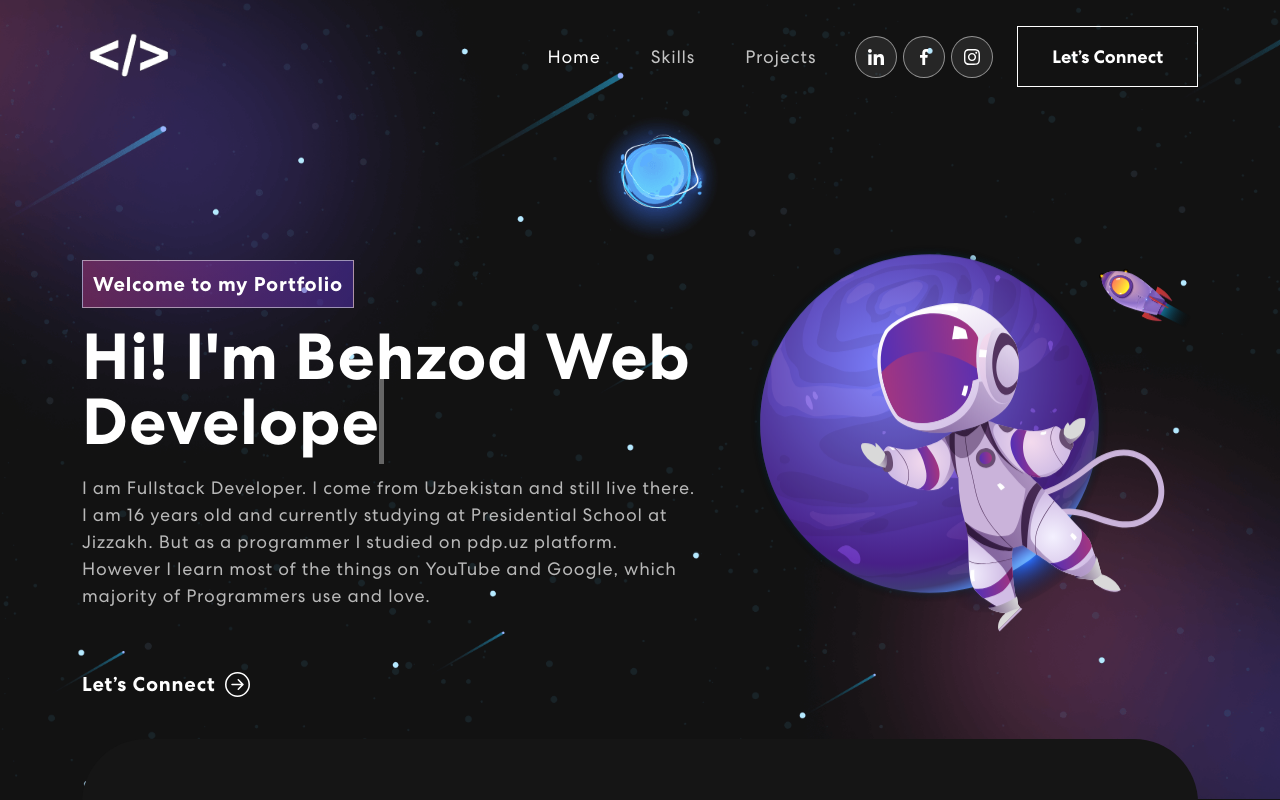
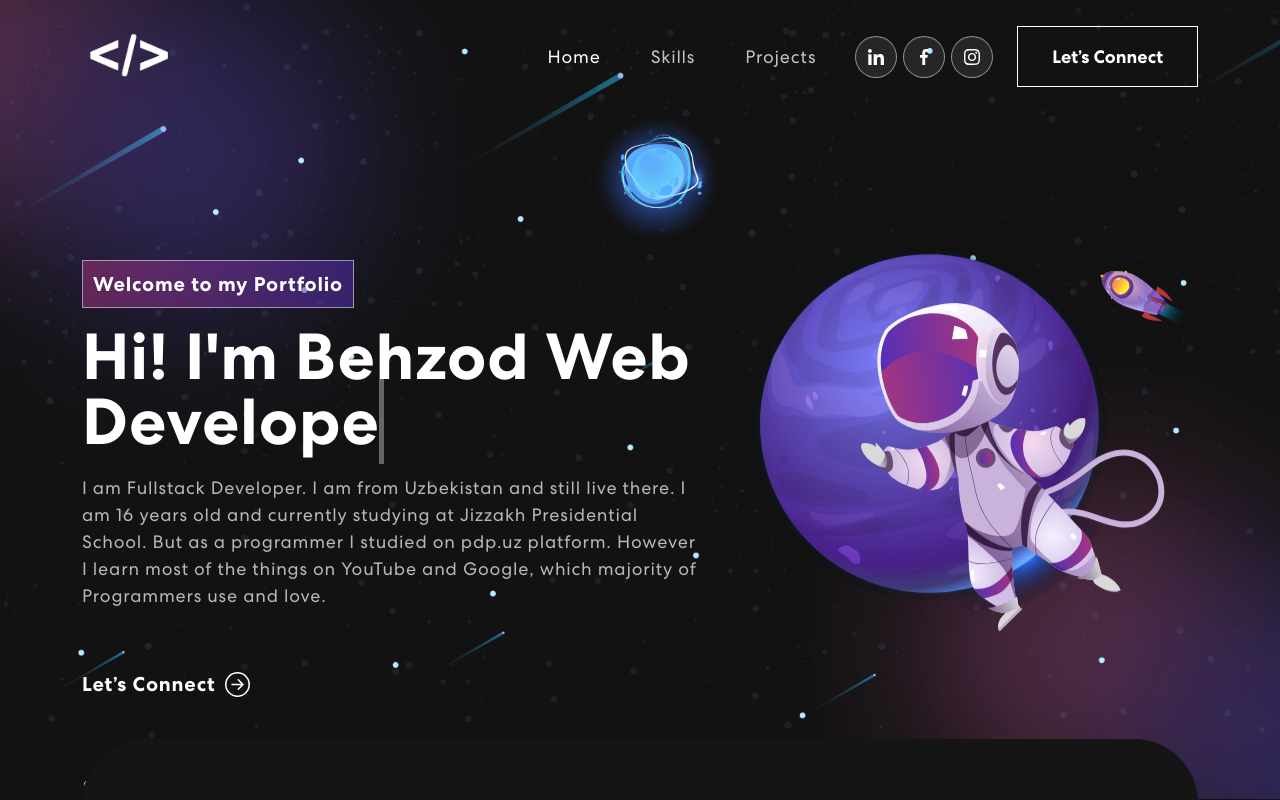
Before and after one commit to behzodk/personal-portfolio, a React (Create React App) app: page / in a window 1280 px wide. Shown: the top 800 px of the page. Built offline with nearby package versions, Linux system fonts and the light colour scheme.

Commit message:
change in bio

```diff
--- a/src/components/Banner.js
+++ b/src/components/Banner.js
@@ -57,7 +57,7 @@ export const Banner = () => {
               <div className={isVisible ? "animate__animated animate__fadeIn" : ""}>
                 <span className="tagline">Welcome to my Portfolio</span>
                 <h1>{`Hi! I'm Behzod`} <span className="txt-rotate" dataPeriod="1000" data-rotate='[ "Web Developer", "Web Designer", "UI/UX Designer" ]'><span className="wrap">{text}</span></span></h1>
-                  <p>I am Fullstack Developer. I come from Uzbekistan and still live there. I am 16 years old and currently studying at Presidential School at Jizzakh. But as a programmer I studied on pdp.uz platform. However I learn most of the things on YouTube and Google, which majority of Programmers use and love.</p>
+                  <p>I am Fullstack Developer. I am from Uzbekistan and still live there. I am 16 years old and currently studying at Jizzakh Presidential School. But as a programmer I studied on pdp.uz platform. However I learn most of the things on YouTube and Google, which majority of Programmers use and love.</p>
                   <button onClick={() => console.log('connect')}>Let’s Connect <ArrowRightCircle size={25} /></button>
               </div>}
             </TrackVisibility>
```
